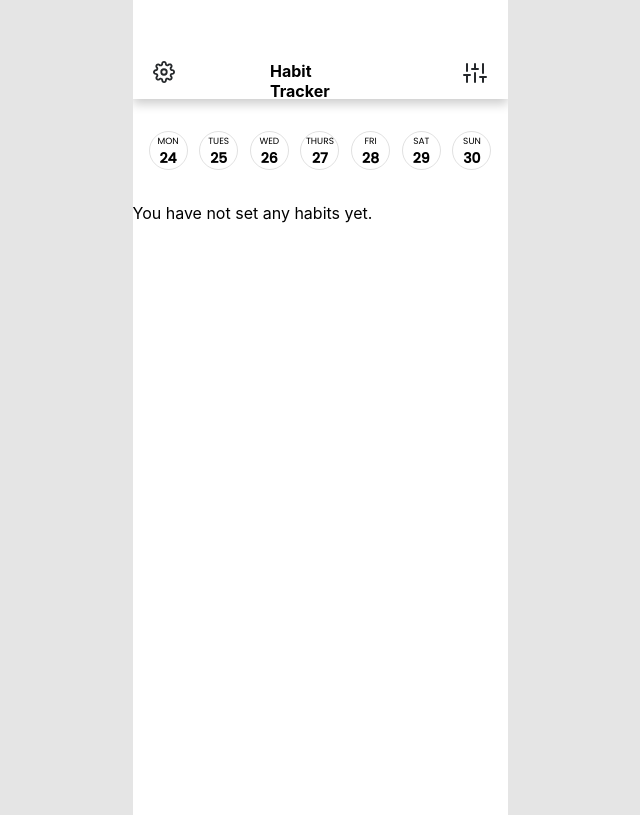
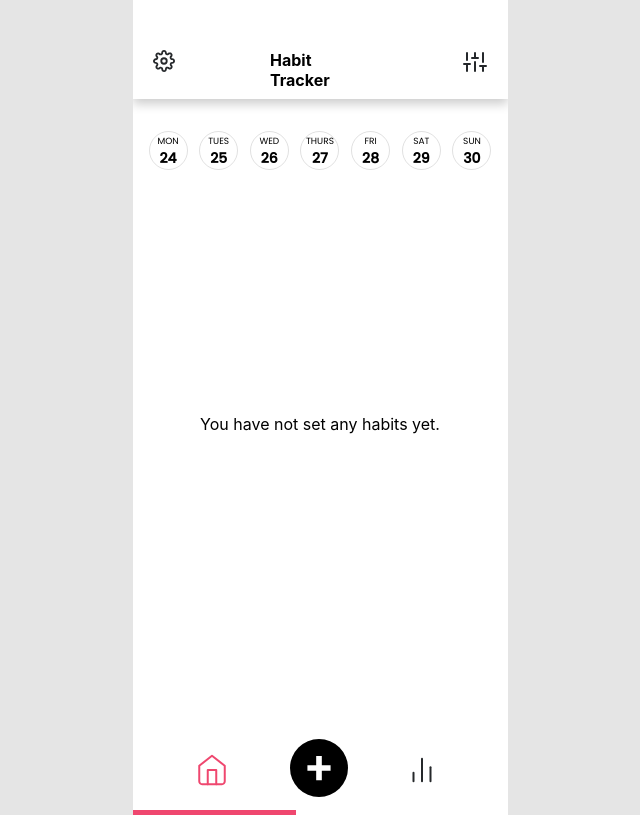
Before and after one commit to pswk1/habit-tracker, a React (Create React App) app: page / in a window 1280 px wide. Shown: the whole page, without its empty margins (320-960 px from the left). Built offline with nearby package versions, Linux system fonts and the light colour scheme; a web font is replaced by a local one.

Commit message:
feat(home screen): empty list & action footer components
- implement a styled component to be rendered when no habits are set
- implement styled components for action buttons at the foot of the home screen

```diff
--- a/src/components/Habits/Habits.js
+++ b/src/components/Habits/Habits.js
@@ -1,8 +1,23 @@
 import { useState } from 'react';
-import { Calendar, DateCircle, DateText} from './HabitsComponents';
+import { Link } from 'react-router-dom';
+import {
+	Calendar,
+	DateCircle,
+	DateText,
+	NoHabitSet,
+	ActionContainer,
+	HomeButton,
+	AddButton,
+	BarChartButton,
+} from './HabitsComponents';
 
 const Habits = () => {
 	const [habits, setHabits] = useState([]);
+
+	// const addHabit = (newHabit) => {
+	// 	setHabits([...habits, newHabit]);
+	// }
+
 	const calendarDates = [
 		{ day: 'MON', date: 24 },
 		{ day: 'TUES', date: 25 },
@@ -23,7 +38,17 @@ const Habits = () => {
 					</DateCircle>
 				))}
 			</Calendar>
-			{habits.length === 0 && <div>You have not set any habits yet.</div>}
+
+			{habits.length === 0 && (
+				<NoHabitSet>You have not set any habits yet.</NoHabitSet>
+			)}
+			<ActionContainer>
+				<HomeButton />
+				<Link to={'/set-habit'}>
+					<AddButton />
+				</Link>
+				<BarChartButton />
+			</ActionContainer>
 		</>
 	);
 };
--- a/src/components/Habits/HabitsComponents.js
+++ b/src/components/Habits/HabitsComponents.js
@@ -1,4 +1,7 @@
 import styled from 'styled-components';
+import homeIcon from '../../icons/home.svg';
+import addButtonIcon from '../../icons/add-button.svg';
+import barChartIcon from '../../icons/bar-chart.svg';
 
 export const Calendar = styled.div`
 	margin: 2rem 1rem;
@@ -25,3 +28,47 @@ export const DateText = styled.span`
 	text-align: center;
 	color: black;
 `;
+
+export const NoHabitSet = styled.div`
+	width: 20.9rem;
+	height: 6.9375rem;
+	margin: 13.25rem auto 17.1875rem;
+	text-align: center;
+`;
+
+export const ActionContainer = styled.div`
+	width: 100%;
+	height: 4.75rem;
+	display: grid;
+	grid-template-columns: 50px 70px 40px;
+	align-items: center;
+	justify-content: center;
+	grid-gap: 45px;
+	padding-bottom: 1.125rem;
+	position: relative;
+	border-bottom: 5px solid #ef476f;
+	&:after {
+		content: '';
+		display: block;
+		position: absolute;
+		width: 200px;
+		bottom: -5px;
+		right: 0px;
+		border: 6px solid white;
+	}
+`;
+
+export const HomeButton = styled.img.attrs({
+	src: homeIcon,
+	alt: 'home',
+})``;
+
+export const AddButton = styled.img.attrs({
+	src: addButtonIcon,
+	alt: 'add',
+})``;
+
+export const BarChartButton = styled.img.attrs({
+	src: barChartIcon,
+	alt: 'bar chart',
+})``;
--- a/src/components/Nav/NavComponents.js
+++ b/src/components/Nav/NavComponents.js
@@ -10,7 +10,8 @@ export const NavEl = styled.div`
 	grid-template-columns: ${(props) => props.columns};
 	grid-gap: 95px;
 	justify-content: center;
-	padding-top: 61px;
+	padding-top: 50px;
+	padding-bottom: 12px;
 `;
 export const Title = styled.div`
 	font-size: 16px;
```
